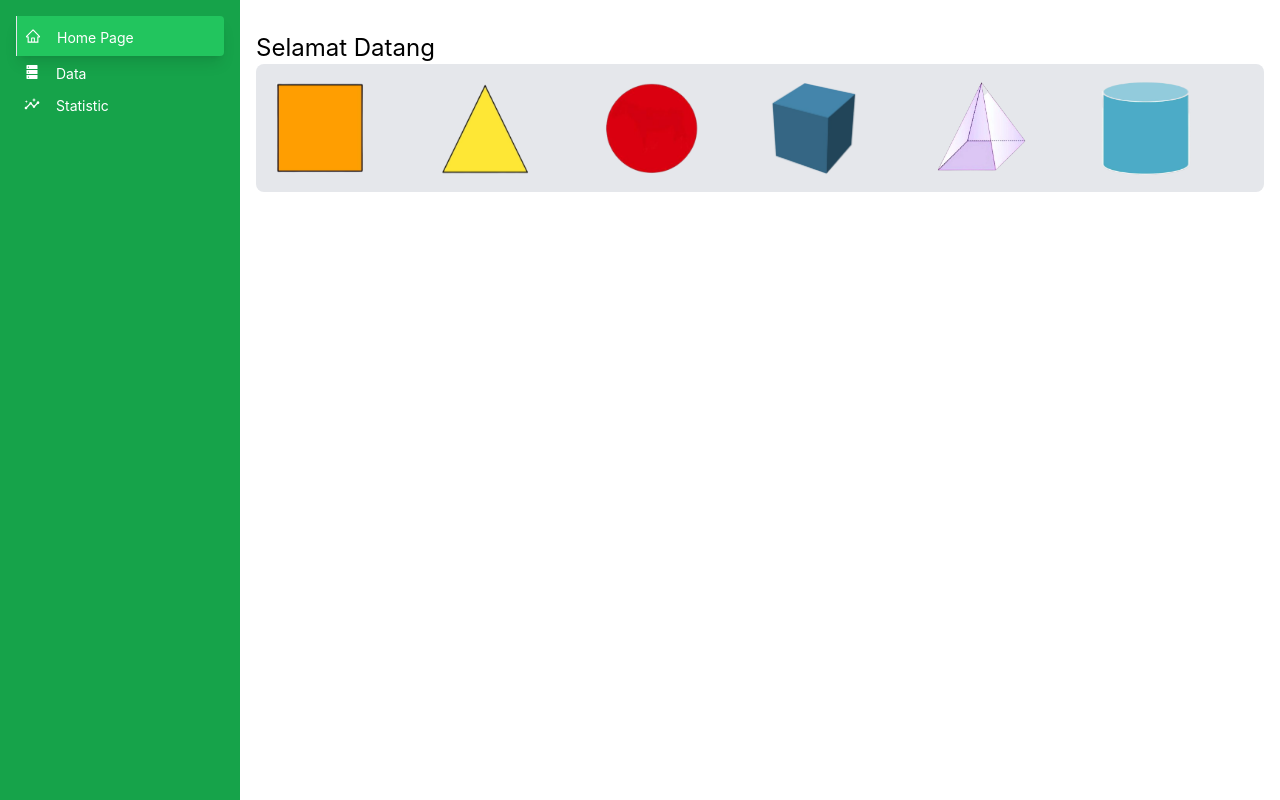
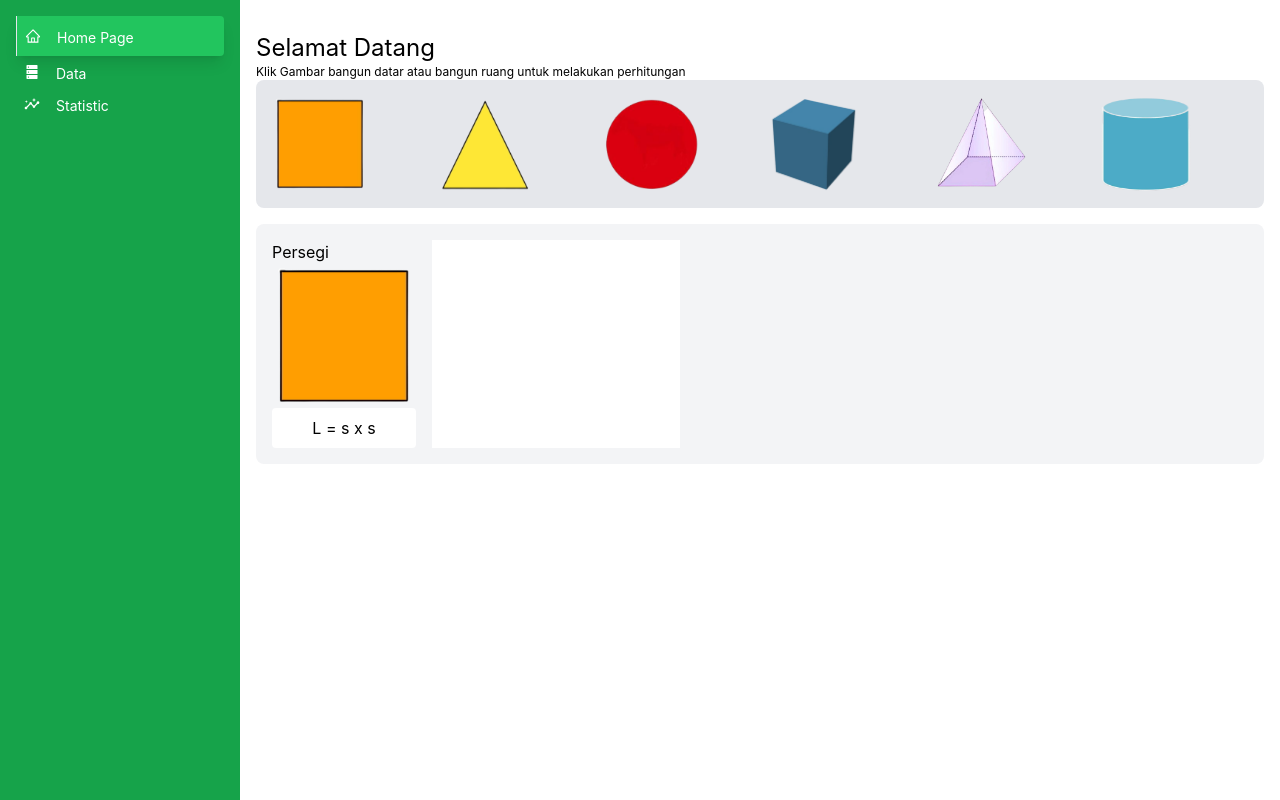
Before and after one commit to joko19/test-lsp-unesa, a Next.js app: page /home in a window 1280 px wide. Both pictures are taken after a click on the picture 320 px from the left and 128 px from the top of the page. Built offline with nearby package versions, Linux system fonts and the light colour scheme.

Commit message:
bangun as component

```diff
--- /dev/null
+++ b/components/Bangun/kubus.js
@@ -0,0 +1,17 @@
+export default function Kubus() {
+
+    return (
+        <div className="flex bg-gray-100 mt-4 p-4 rounded-lg gap-4">
+            <div>
+                <h1>Kubus</h1>
+                <img className="hover:bg-gray-100 cursor-pointer md:w-36 md:h-36" src='/images/kubus.png' />
+                <div className="bg-white p-2 text-center rounded">
+                    L = s x s x s
+                </div>
+            </div>
+            <div className="flex">
+                <input type="text" />
+            </div>
+        </div>
+    )
+}
--- /dev/null
+++ b/components/Bangun/limas.js
@@ -0,0 +1,17 @@
+export default function Limas() {
+
+    return (
+        <div className="flex bg-gray-100 mt-4 p-4 rounded-lg gap-4">
+            <div>
+                <h1>Limas</h1>
+                <img className="hover:bg-gray-100 cursor-pointer md:w-36 md:h-36" src='/images/limas.png' />
+                <div className="bg-white p-2 text-center rounded">
+                    V = 1/3 x s x s x t
+                </div>
+            </div>
+            <div className="flex">
+                <input type="text" />
+            </div>
+        </div>
+    )
+}
--- /dev/null
+++ b/components/Bangun/lingkaran.js
@@ -0,0 +1,17 @@
+export default function Lingkaran() {
+
+    return (
+        <div className="flex bg-gray-100 mt-4 p-4 rounded-lg gap-4">
+            <div>
+                <h1>Lingkaran</h1>
+                <img className="hover:bg-gray-100 cursor-pointer md:w-36 md:h-36" src='/images/lingkaran.png' />
+                <div className="bg-white p-2 text-center rounded">
+                    L= π x r²
+                </div>
+            </div>
+            <div className="flex">
+                <input type="text" />
+            </div>
+        </div>
+    )
+}
--- /dev/null
+++ b/components/Bangun/persegi.js
@@ -0,0 +1,17 @@
+export default function Persegi() {
+
+    return (
+        <div className="flex bg-gray-100 mt-4 p-4 rounded-lg gap-4">
+            <div>
+                <h1>Persegi</h1>
+                <img className="hover:bg-gray-100 cursor-pointer md:w-36 md:h-36" src='/images/persegi.png' />
+                <div className="bg-white p-2 text-center rounded">
+                    L = s x s
+                </div>
+            </div>
+            <div className="flex">
+                <input type="text" />
+            </div>
+        </div>
+    )
+}
--- /dev/null
+++ b/components/Bangun/segitiga.js
@@ -0,0 +1,17 @@
+export default function Segitiga() {
+
+    return (
+        <div className="flex bg-gray-100 mt-4 p-4 rounded-lg gap-4">
+            <div>
+                <h1>Segitiga</h1>
+                <img className="hover:bg-gray-100 cursor-pointer md:w-36 md:h-36" src='/images/segitiga.png' />
+                <div className="bg-white p-2 text-center rounded">
+                L = ½ x a x t
+                </div>
+            </div>
+            <div className="flex">
+                <input type="text" />
+            </div>
+        </div>
+    )
+}
--- /dev/null
+++ b/components/Bangun/tabung.js
@@ -0,0 +1,17 @@
+export default function Tabung() {
+
+    return (
+        <div className="flex bg-gray-100 mt-4 p-4 rounded-lg gap-4">
+            <div>
+                <h1>Tabung</h1>
+                <img className="hover:bg-gray-100 cursor-pointer md:w-36 md:h-36" src='/images/tabung.png' />
+                <div className="bg-white p-2 text-center rounded">
+                V = π x 2 x r x t
+                </div>
+            </div>
+            <div className="flex">
+                <input type="text" />
+            </div>
+        </div>
+    )
+}
--- a/pages/home.js
+++ b/pages/home.js
@@ -1,29 +1,58 @@
 import Layout from "../Layout/Layout"
+import { useState } from "react"
+import Persegi from "../components/Bangun/persegi"
+import Segitiga from "../components/Bangun/segitiga"
+import Lingkaran from "../components/Bangun/lingkaran"
+import Kubus from "../components/Bangun/kubus"
+import Limas from "../components/Bangun/limas"
+import Tabung from "../components/Bangun/tabung"
 
 export default function Home() {
+  const [choose, setChoose] = useState({
+    name: '',
+    image: '',
+  })
+  const listBangun = [{
+    name: 'Persegi',
+    image: '/images/persegi.png',
+    component: <Persegi />
+  }, {
+    name: 'Segitiga',
+    image: '/images/segitiga.png',
+    component: <Segitiga />
+  }, {
+    name: 'Lingkaran',
+    image: '/images/lingkaran.png',
+    component: <Lingkaran />
+  }, {
+    name: 'Kubus',
+    image: '/images/kubus.png',
+    component: <Kubus />
+  }, {
+    name: 'Limas',
+    image: '/images/limas.png',
+    component: <Limas />
+  }, {
+    name: 'Tabung',
+    image: '/images/tabung.png',
+    component: <Tabung />
+  },
+  ]
   return (
     <Layout>
       <h1 className="text-2xl ">Selamat Datang</h1>
+      <p className="text-xs">Klik Gambar bangun datar atau bangun ruang untuk melakukan perhitungan</p>
+      {/* pilihan bangun datar dan bangun ruang */}
       <div className="flex gap-4 bg-gray-200 p-4 rounded-lg">
-        <div className="w-full">
-          <img className="hover:bg-gray-100 cursor-pointer w-24 h-24" src="/images/persegi.png" />
-        </div>
-        <div className="w-full">
-          <img className="hover:bg-gray-100 cursor-pointer w-24 h-24" src="/images/segitiga.png" />
-        </div>
-        <div className="w-full">
-          <img className="hover:bg-gray-100 cursor-pointer w-24 h-24" src="/images/lingkaran.png" />
-        </div>
-        <div className="w-full">
-          <img className="hover:bg-gray-100 cursor-pointer w-24 h-24" src="/images/kubus.png" />
-        </div>
-        <div className="w-full">
-          <img className="hover:bg-gray-100 cursor-pointer w-24 h-24" src="/images/limas.png" />
-        </div>
-        <div className="w-full">
-          <img className="hover:bg-gray-100 cursor-pointer w-24 h-24" src="/images/tabung.png" />
-        </div>
+        {listBangun.map((value, index) => (
+          <div className="w-full" key={index} onClick={() => setChoose(value)}>
+            <img className="hover:bg-gray-100 cursor-pointer md:w-24 md:h-24" src={value.image} alt={value.name} />
+          </div>
+        ))}
       </div>
+      {choose.name && (
+        choose.component
+      )}
     </Layout>
   )
 }
```
